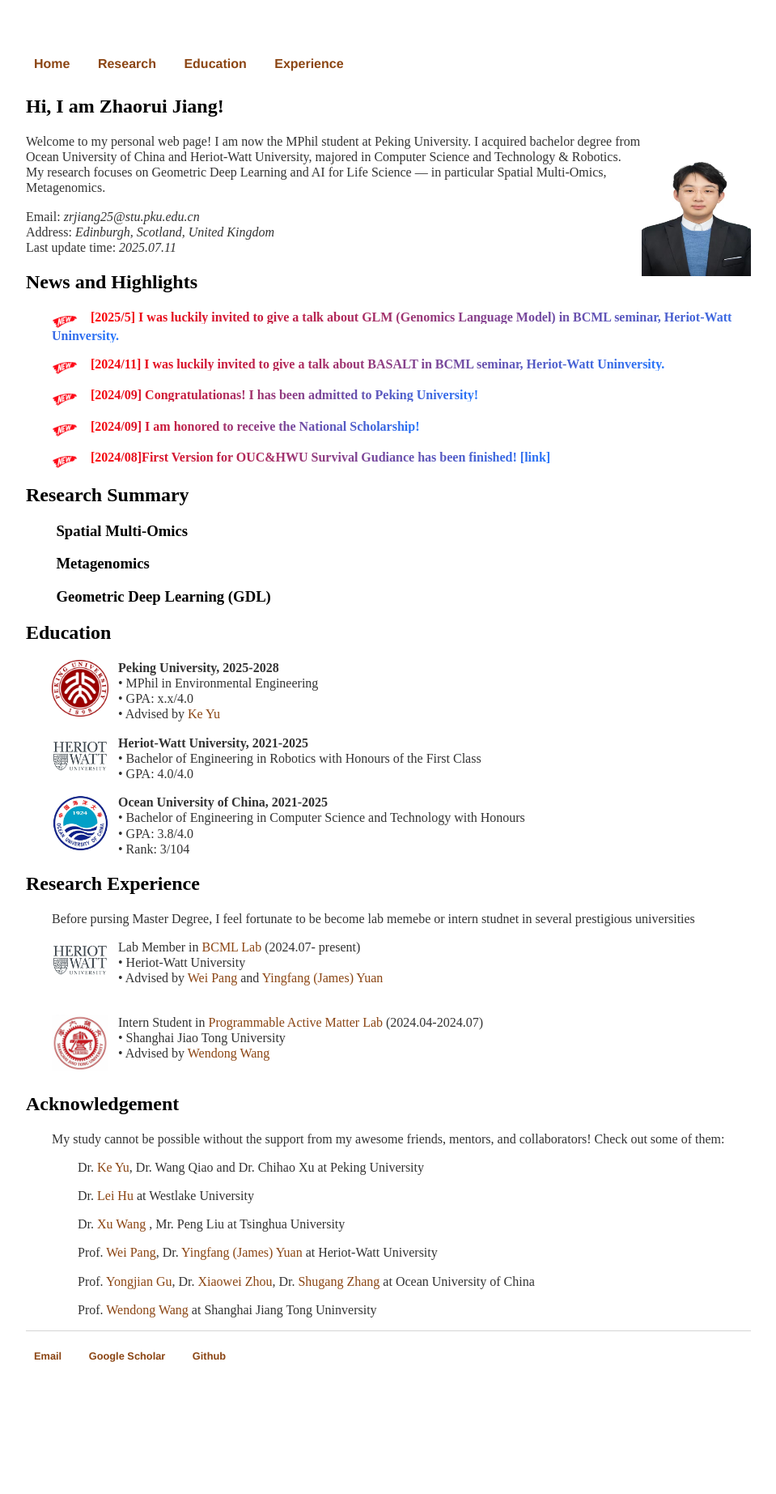
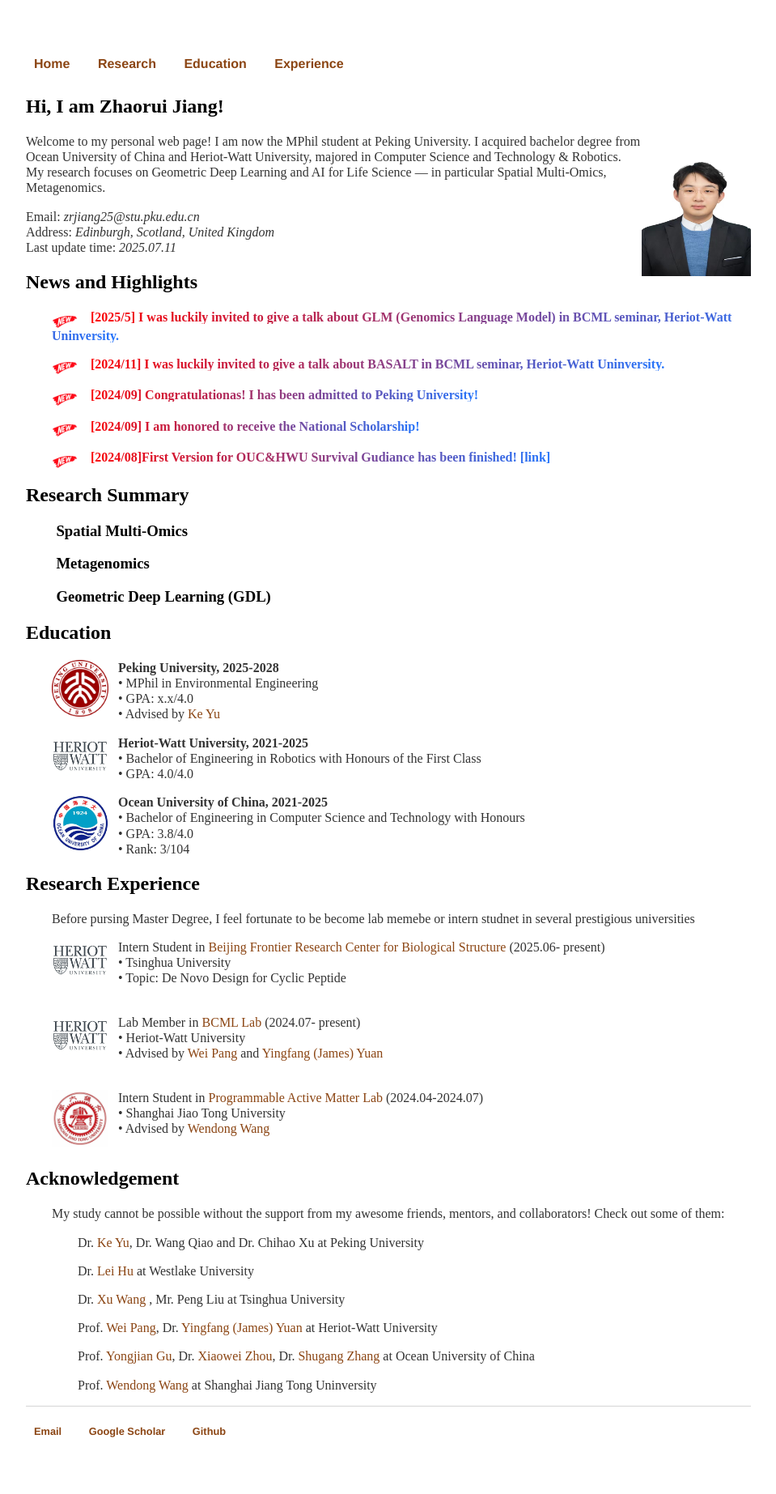
Before and after one commit to zhaorui-bi/zhaorui-bi.github.io, a Jekyll site: the page built from index.html, in a window 1280 px wide. Shown: the whole page at 81% size, without its empty margins (160-1119 px from the left). Built offline with Jekyll 4.4.1, drawn with Linux system fonts in a browser that asks for light colours; before the commit the page ends 1752 px from its top, so only the background shows below that.

Commit message:
Update index.html

```diff
--- a/index.html
+++ b/index.html
@@ -108,6 +108,13 @@ title: Zhaorui Jiang
 		<p style="text-indent: 2em;">Before pursing Master Degree, I feel fortunate to be become lab memebe or intern studnet in several prestigious universities</p>
 		<p style="margin-left: 2em;">
 			<img src="/img/hw.png" align="left" width="70" height="50"/>
+			&nbsp&nbsp  Intern Student in <a href="https://www.icsb.tsinghua.edu.cn/">Beijing Frontier Research Center for Biological Structure </a>(2025.06- present) <br>
+			&nbsp&nbsp &bull; Tsinghua University <br>
+			&nbsp&nbsp &bull; Topic: De Novo Design for Cyclic Peptide</a><br>
+			<br>
+		</p>
+		<p style="margin-left: 2em;">
+			<img src="/img/hw.png" align="left" width="70" height="50"/>
 			&nbsp&nbsp  Lab Member in <a href="https://bioml.eu.org">BCML Lab </a>(2024.07- present) <br>
 			&nbsp&nbsp &bull; Heriot-Watt University <br>
 			&nbsp&nbsp &bull; Advised by <a href="https://pangwei.eu.org">Wei Pang</a> and <a href="https://yuanjames.github.io">Yingfang (James) Yuan</a><br>
```
